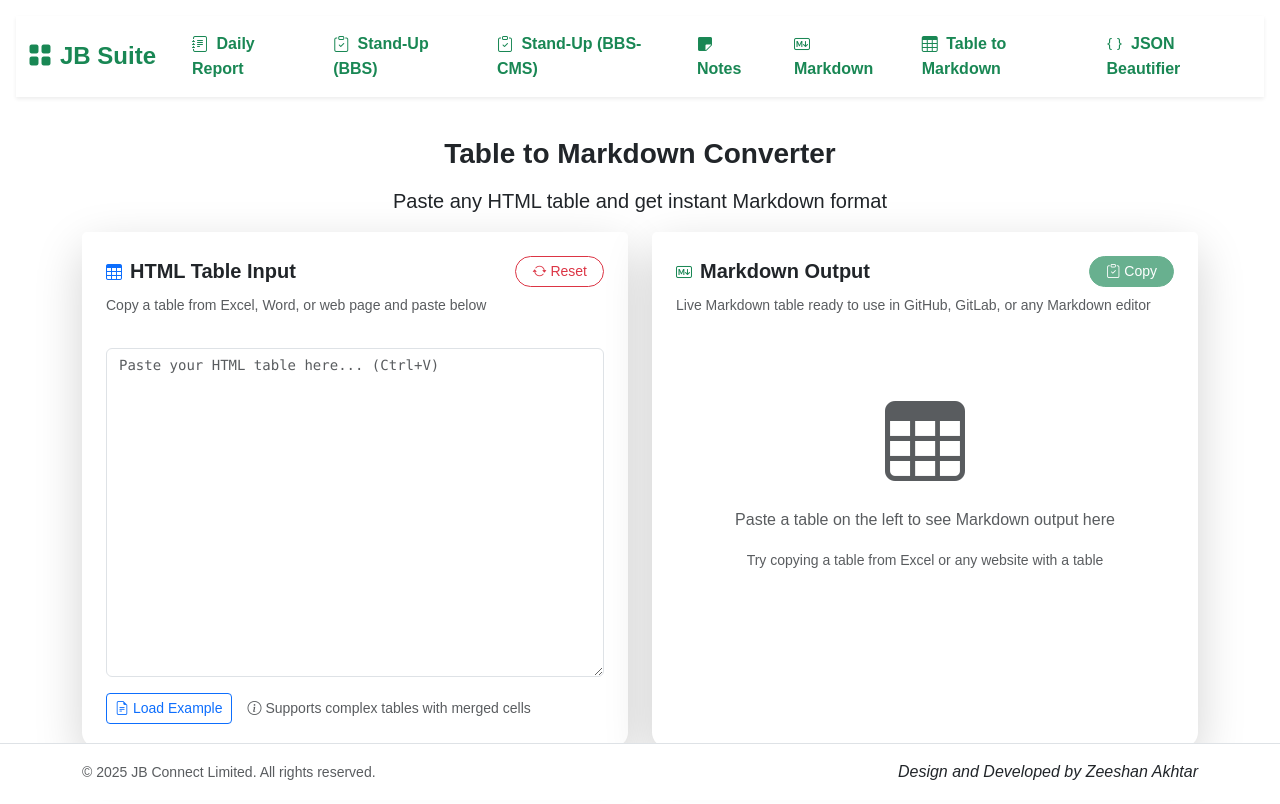
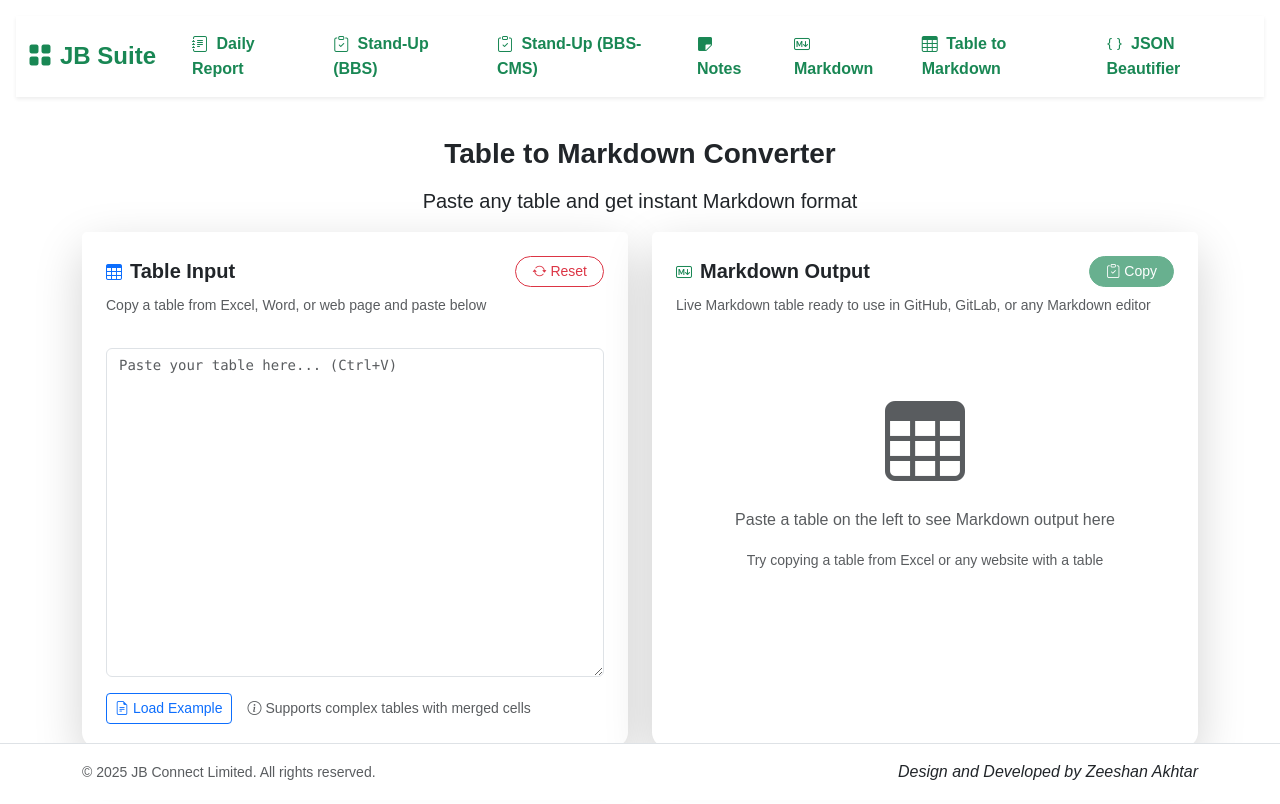
Before and after one commit to Zeeshan0811/standup-report-generator, a Next.js app: page /table-to-markdown in a window 1280 px wide. Built offline with nearby package versions, Linux system fonts and the light colour scheme.

Commit message:
fix: table to markdown

```diff
--- a/pages/table-to-markdown.jsx
+++ b/pages/table-to-markdown.jsx
@@ -197,7 +197,7 @@ const TableToMarkdownConverter = () => {
                         Table to Markdown Converter
                     </h3>
                     <p className="lead">
-                        Paste any HTML table and get instant Markdown format
+                        Paste any table and get instant Markdown format
                     </p>
                 </div>
 
@@ -211,7 +211,7 @@ const TableToMarkdownConverter = () => {
                                     <div>
                                         <i className="bi bi-table me-2 text-primary"></i>
                                         <h5 className="card-title mb-0 fw-semibold d-inline-block">
-                                            HTML Table Input
+                                            Table Input
                                         </h5>
                                     </div>
                                     <button
@@ -233,7 +233,7 @@ const TableToMarkdownConverter = () => {
                                     value={inputValue}
                                     onChange={handleInputChange}
                                     onPaste={handlePaste}
-                                    placeholder="Paste your HTML table here... (Ctrl+V)"
+                                    placeholder="Paste your table here... (Ctrl+V)"
                                     rows={15}
                                     style={{
                                         resize: 'vertical',
```
